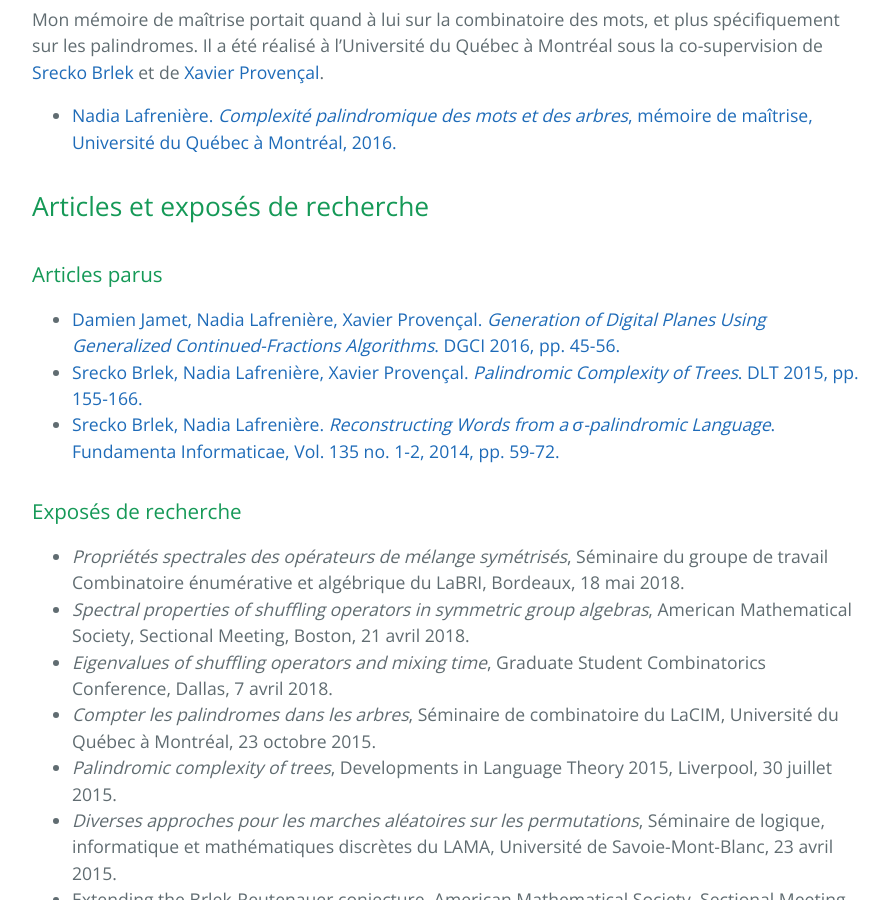
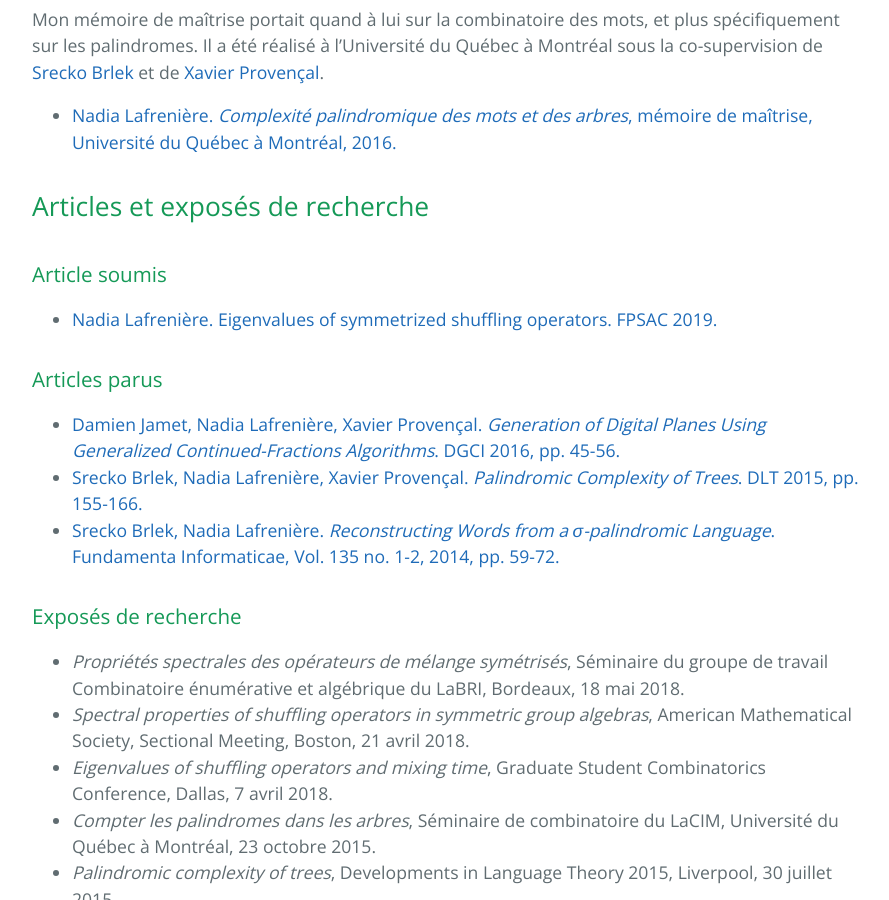
Before and after one commit to nadialafreniere/nadialafreniere.github.io, a Jekyll site: the page built from recherche.md, in a window 1280 px wide and 900 px high, scrolled down 805 px. Shown: the whole window, without its empty margins (192-1081 px from the left). Built offline with Jekyll 4.4.1, drawn with Linux system fonts in a browser that asks for light colours; our own code applies the rules of GitHub Pages for plain Markdown files.

Commit message:
Ajout de l'article FPSAC et corrections

```diff
--- a/recherche.md
+++ b/recherche.md
@@ -12,10 +12,13 @@ Mon mémoire de maîtrise portait quand à lui sur la combinatoire des mots, et
 
 ## Articles et exposés de recherche
 
+### Article soumis
+- [Nadia Lafrenière. Eigenvalues of symmetrized shuffling operators. FPSAC 2019.](lafreniere_fpsac2019.pdf)
+
 ### Articles parus
-- [Damien Jamet, Nadia Lafrenière, Xavier Provençal. _Generation of Digital Planes Using Generalized Continued-Fractions Algorithms_. DGCI 2016, pp. 45-56.]()
+- [Damien Jamet, Nadia Lafrenière, Xavier Provençal. _Generation of Digital Planes Using Generalized Continued-Fractions Algorithms_. DGCI 2016, pp. 45-56.](JLP-DGCI2016.pdf)
 - [Srecko Brlek, Nadia Lafrenière, Xavier Provençal. _Palindromic Complexity of Trees_. DLT 2015, pp. 155-166.](https://arxiv.org/abs/1505.02695)
-- [Srecko Brlek, Nadia Lafrenière. _Reconstructing Words from a σ-palindromic Language_. Fundamenta Informaticae, Vol.  135 no. 1-2, 2014, pp. 59-72.]()
+- [Srecko Brlek, Nadia Lafrenière. _Reconstructing Words from a σ-palindromic Language_. Fundamenta Informaticae, Vol.  135 no. 1-2, 2014, pp. 59-72.](BL-sigma-pal.pdf)
 
 ### Exposés de recherche
 - _Propriétés spectrales des opérateurs de mélange symétrisés_, Séminaire du groupe de travail Combinatoire énumérative et algébrique du LaBRI, Bordeaux, 18 mai 2018.
```
Also changed, not shown: index.md (+3 -1 lines), 5 other files.
